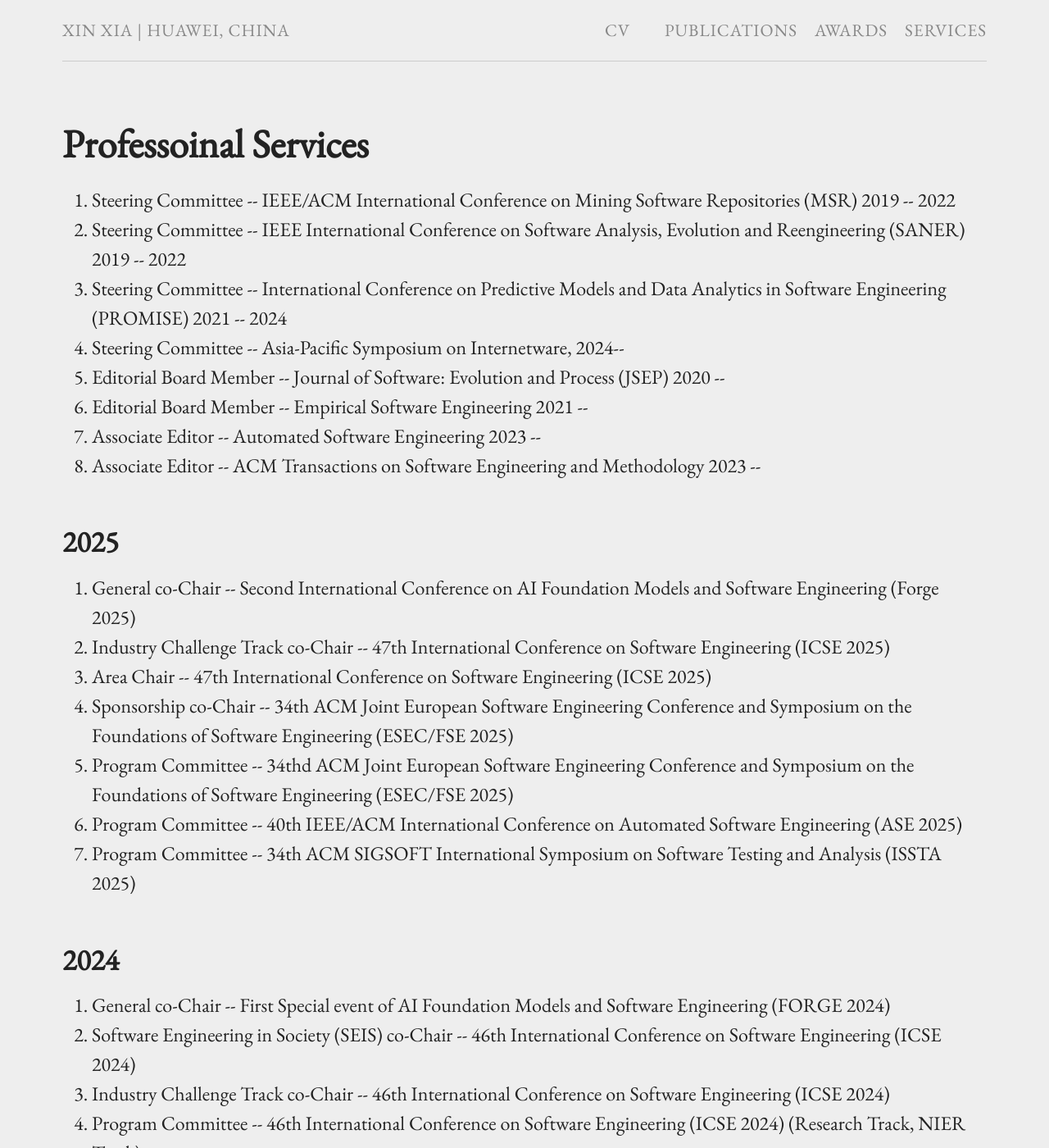
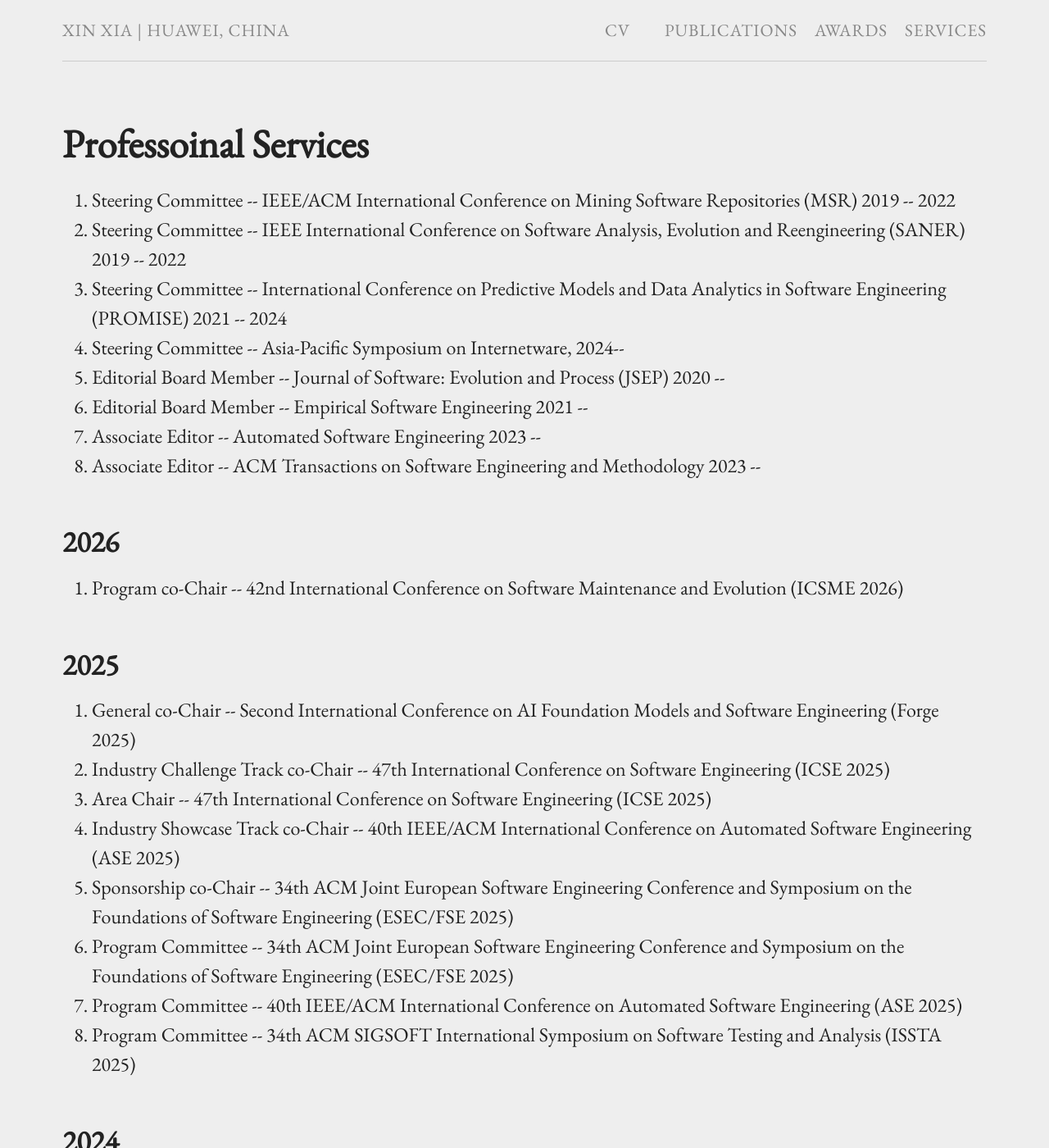
Before and after one commit to xin-xia/xin-xia.github.io, a Jekyll site: the page built from service.md, in a window 1280 px wide and 1400 px high. Shown: the whole window at 82% size. Built offline with Jekyll 4.4.1, drawn with Linux system fonts in a browser that asks for light colours.

Commit message:
Update service.md

```diff
--- a/service.md
+++ b/service.md
@@ -14,13 +14,19 @@ permalink: /service/
 <li>Associate Editor  --   ACM Transactions on Software Engineering and Methodology  2023 --  </li>
 </ol>
 
+## 2026
+<ol>
+<li>Program co-Chair  --  42nd International Conference on Software Maintenance and Evolution (ICSME 2026) </li>
+</ol>
+
 ## 2025
 <ol>
   <li>General co-Chair  --  Second International Conference on AI Foundation Models and Software Engineering (Forge 2025)  </li>
   <li>Industry Challenge Track co-Chair  --  47th International Conference on Software Engineering (ICSE 2025)    </li>
 <li>Area Chair  --  47th International Conference on Software Engineering (ICSE 2025)   </li>
+   <li>Industry Showcase Track co-Chair --  40th IEEE/ACM International Conference on Automated Software Engineering (ASE 2025)   </li>
   <li>Sponsorship co-Chair  --  34th ACM Joint European Software Engineering Conference and Symposium on the Foundations of Software Engineering (ESEC/FSE 2025)    </li>
-  <li>Program Committee  --  34thd ACM Joint European Software Engineering Conference and Symposium on the Foundations of Software Engineering (ESEC/FSE 2025)    </li>
+  <li>Program Committee  --  34th  ACM Joint European Software Engineering Conference and Symposium on the Foundations of Software Engineering (ESEC/FSE 2025)    </li>
     <li>Program Committee  --  40th IEEE/ACM International Conference on Automated Software Engineering (ASE 2025)   </li>
 <li>Program Committee  --  34th   ACM SIGSOFT International Symposium on Software Testing and Analysis (ISSTA 2025)  </li>
 </ol>
```
